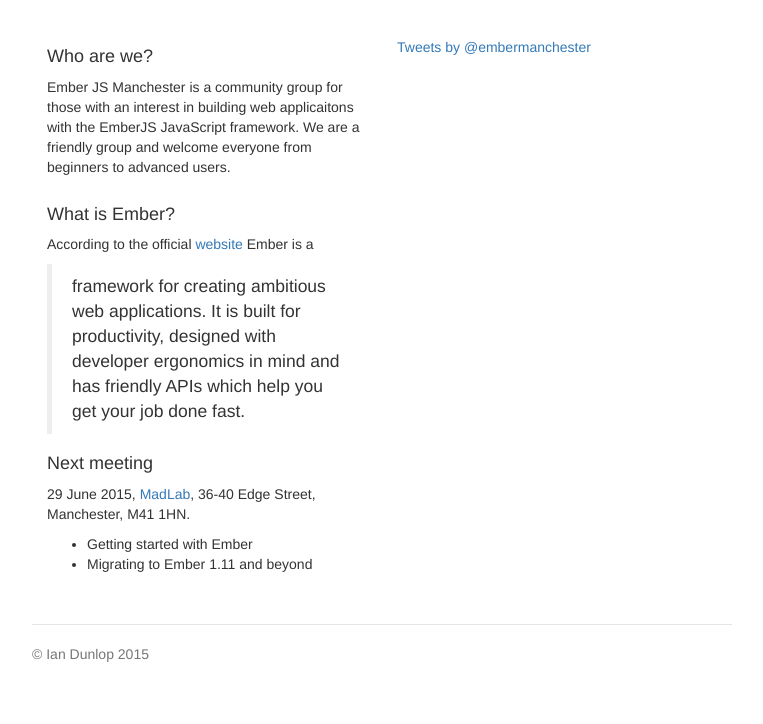
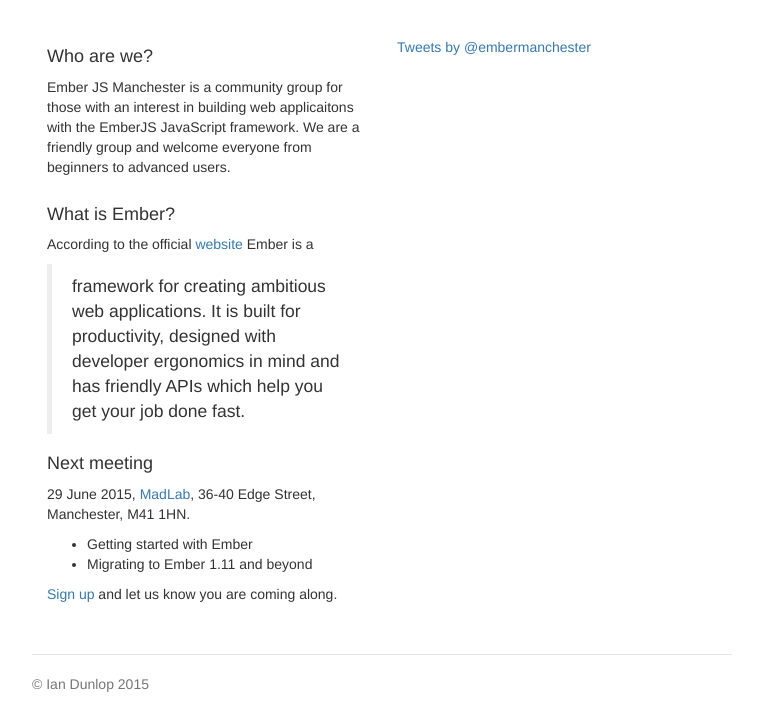
Before and after one commit to embermanchester/embermanchester.github.io, a plain HTML site: page index.html in a window 1280 px wide. Shown: the part 391-1115 px from the top of the page, without its empty margins (258-1021 px from the left). Before the commit the page ends 1085 px from the top, so only its background shows below. Drawn offline with nearby package versions, Linux system fonts and the light colour scheme.

Commit message:
sign up via attending.io

```diff
--- a/index.html
+++ b/index.html
@@ -49,6 +49,7 @@
 		  <li>Getting started with Ember</li>
 		  <li>Migrating to Ember 1.11 and beyond</li>
 	  </ul>
+	  <p><a href="http://attending.io/events/embermanchester">Sign up</a> and let us know you are coming along.</p>
 <script type="application/ld+json">
 {
   "@context": "http://schema.org",
```
